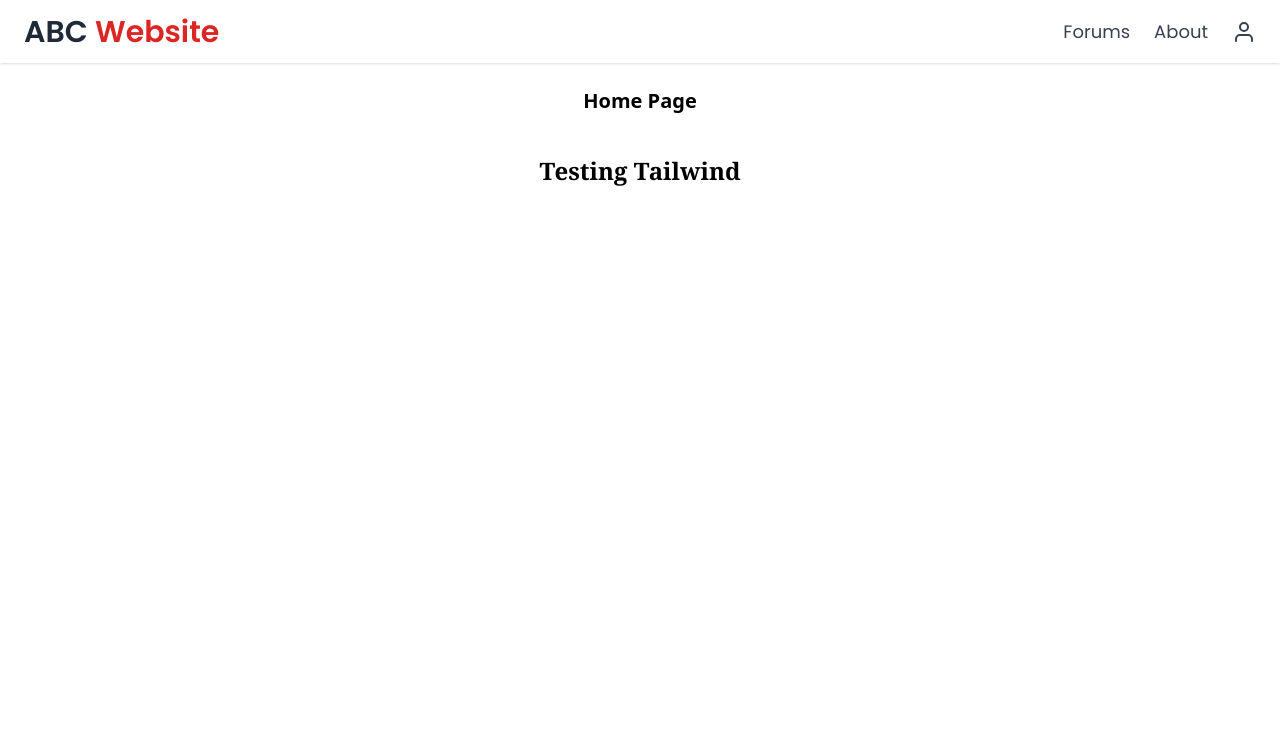
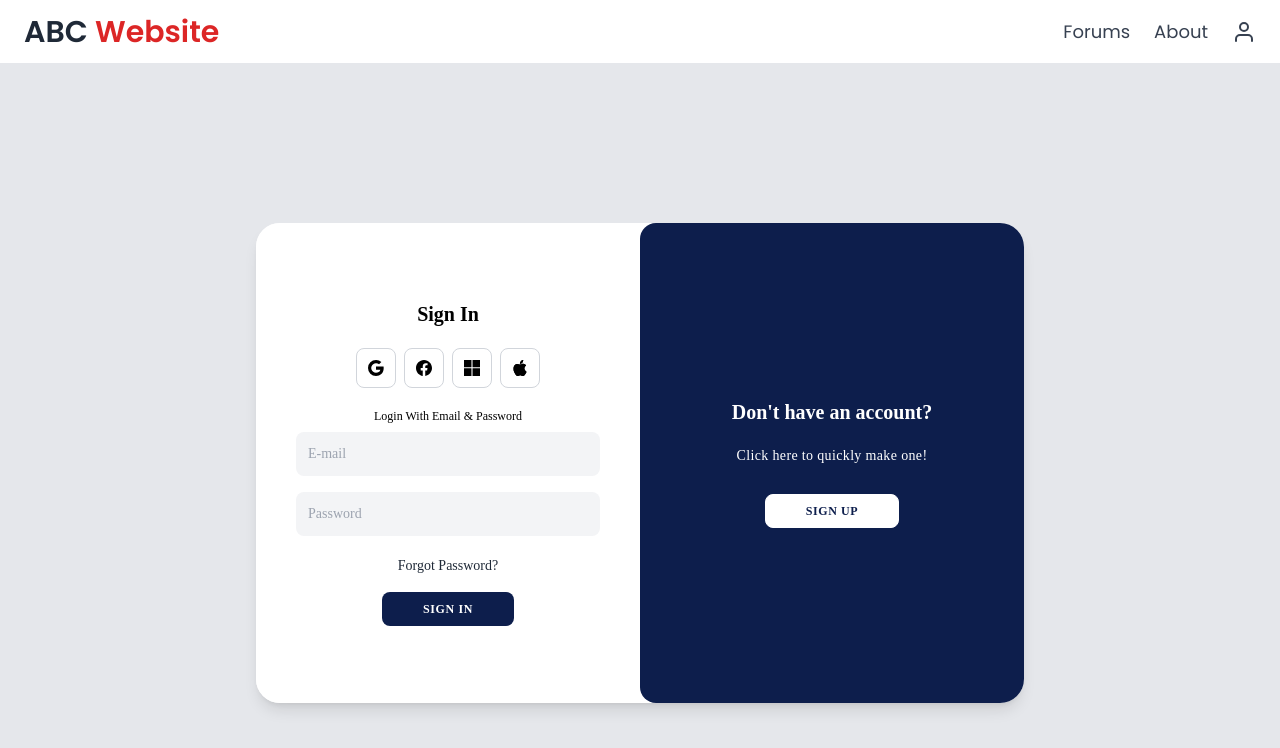
Before and after one commit to Sanaullah-Turab/Web-Based-Discussion-Forum, a React (Vite) app: page / in a window 1280 px wide. Shown: the top 748 px of the page. Built offline with nearby package versions, Linux system fonts and the light colour scheme.

Commit message:
add login and signup

```diff
--- a/src/App.jsx
+++ b/src/App.jsx
@@ -10,9 +10,9 @@ function App() {
     <Router>
       <Navbar />
       <Routes>
-        <Route path="/" element={<Home />} />
+        <Route path="/" element={<Login />} />
         <Route path="/forums" element={<Forums />} />
-        <Route path="/login" element={<Login />} />
+        <Route path="/home" element={<Home />} />
         <Route path="/signup" element={<Signup />} />
       </Routes>
     </Router>
--- a/src/pages/Login.jsx
+++ b/src/pages/Login.jsx
@@ -1,4 +1,190 @@
+import React, { useState } from "react";
+import { BsGoogle, BsFacebook, BsMicrosoft, BsApple } from "react-icons/bs"; // You'll need to install react-icons
+
 const Login = () => {
-    return <div className="text-center text-xl font-bold p-6">Login Page</div>;
+  const [isActive, setIsActive] = useState(false);
+
+  const handleRegisterClick = () => {
+    setIsActive(true);
   };
-  export default Login;
+
+  const handleLoginClick = () => {
+    setIsActive(false);
+  };
+
+  const handleSignIn = (e) => {
+    e.preventDefault();
+    window.location.href = "amazon.html"; // Redirect to amazon.html
+  };
+
+  return (
+    <div className="flex items-center justify-center min-h-screen bg-gray-200 font-['Montserrat']">
+      <div
+        className={`relative overflow-hidden w-full max-w-3xl min-h-[480px] bg-white rounded-3xl shadow-lg ${
+          isActive ? "active" : ""
+        }`}
+      >
+        {/* Sign Up Form */}
+        <div
+          className={`absolute top-0 h-full transition-all duration-600 ease-in-out w-1/2 left-0 opacity-0 z-10
+          ${isActive ? "translate-x-full opacity-100 z-50" : ""}`}
+        >
+          <form className="flex flex-col items-center justify-center h-full px-10 bg-white">
+            <h1 className="text-xl font-bold">Create Account</h1>
+            <div className="flex my-5">
+              <a
+                href="#"
+                className="inline-flex justify-center items-center m-0 mx-1 w-10 h-10 border border-gray-300 rounded-[20%] transition-opacity duration-500 hover:opacity-50"
+              >
+                <BsGoogle />
+              </a>
+              <a
+                href="#"
+                className="inline-flex justify-center items-center m-0 mx-1 w-10 h-10 border border-gray-300 rounded-[20%] transition-opacity duration-500 hover:opacity-50"
+              >
+                <BsFacebook />
+              </a>
+              <a
+                href="#"
+                className="inline-flex justify-center items-center m-0 mx-1 w-10 h-10 border border-gray-300 rounded-[20%] transition-opacity duration-500 hover:opacity-50"
+              >
+                <BsMicrosoft />
+              </a>
+              <a
+                href="#"
+                className="inline-flex justify-center items-center m-0 mx-1 w-10 h-10 border border-gray-300 rounded-[20%] transition-opacity duration-500 hover:opacity-50"
+              >
+                <BsApple />
+              </a>
+            </div>
+            <span className="text-xs">Register with E-mail</span>
+            <input
+              type="text"
+              placeholder="Name"
+              className="w-full p-3 my-2 text-sm bg-gray-100 border-none rounded-lg outline-none"
+            />
+            <input
+              type="email"
+              placeholder="E-mail"
+              className="w-full p-3 my-2 text-sm bg-gray-100 border-none rounded-lg outline-none"
+            />
+            <input
+              type="password"
+              placeholder="Password"
+              className="w-full p-3 my-2 text-sm bg-gray-100 border-none rounded-lg outline-none"
+            />
+            <button className="px-10 py-2 mt-2 text-xs font-semibold tracking-wider text-white uppercase bg-[#0d1e4c] rounded-lg cursor-pointer border border-transparent">
+              Sign Up
+            </button>
+          </form>
+        </div>
+
+        {/* Sign In Form */}
+        <div
+          className={`absolute top-0 left-0 w-1/2 h-full z-20 transition-all duration-600 ease-in-out
+          ${isActive ? "translate-x-full" : ""}`}
+        >
+          <form className="flex flex-col items-center justify-center h-full px-10 bg-white">
+            <h1 className="text-xl font-bold">Sign In</h1>
+            <div className="flex my-5">
+              <a
+                href="#"
+                className="inline-flex justify-center items-center m-0 mx-1 w-10 h-10 border border-gray-300 rounded-[20%] transition-opacity duration-500 hover:opacity-50"
+              >
+                <BsGoogle />
+              </a>
+              <a
+                href="#"
+                className="inline-flex justify-center items-center m-0 mx-1 w-10 h-10 border border-gray-300 rounded-[20%] transition-opacity duration-500 hover:opacity-50"
+              >
+                <BsFacebook />
+              </a>
+              <a
+                href="#"
+                className="inline-flex justify-center items-center m-0 mx-1 w-10 h-10 border border-gray-300 rounded-[20%] transition-opacity duration-500 hover:opacity-50"
+              >
+                <BsMicrosoft />
+              </a>
+              <a
+                href="#"
+                className="inline-flex justify-center items-center m-0 mx-1 w-10 h-10 border border-gray-300 rounded-[20%] transition-opacity duration-500 hover:opacity-50"
+              >
+                <BsApple />
+              </a>
+            </div>
+            <span className="text-xs">Login With Email & Password</span>
+            <input
+              type="email"
+              placeholder="E-mail"
+              className="w-full p-3 my-2 text-sm bg-gray-100 border-none rounded-lg outline-none"
+            />
+            <input
+              type="password"
+              placeholder="Password"
+              className="w-full p-3 my-2 text-sm bg-gray-100 border-none rounded-lg outline-none"
+            />
+            <a
+              href="#"
+              className="mt-3 mb-2 text-sm text-gray-800 no-underline"
+            >
+              Forgot Password?
+            </a>
+            <button
+              onClick={handleSignIn}
+              className="px-10 py-2 mt-2 text-xs font-semibold tracking-wider text-white uppercase bg-[#0d1e4c] rounded-lg cursor-pointer border border-transparent"
+            >
+              Sign In
+            </button>
+          </form>
+        </div>
+
+        {/* Toggle Container */}
+        <div
+          className={`absolute top-0 left-1/2 w-1/2 h-full overflow-hidden transition-all duration-600 ease-in-out z-[1000] rounded-2xl
+          ${isActive ? "-translate-x-full" : ""}`}
+        >
+          <div
+            className={`bg-[#0d1e4c] text-white relative left-[-100%] h-full w-[200%] transition-all duration-600 ease-in-out
+            ${isActive ? "translate-x-1/2" : "translate-x-0"}`}
+          >
+            {/* Toggle Left Panel */}
+            <div
+              className={`absolute w-1/2 h-full flex flex-col items-center justify-center px-8 text-center top-0 transition-all duration-600 ease-in-out
+              ${isActive ? "translate-x-0" : "-translate-x-[200%]"}`}
+            >
+              <h1 className="text-xl font-bold">Already have an account?</h1>
+              <p className="text-sm leading-5 tracking-wide my-5">
+                Click here to sign in with ID & Password
+              </p>
+              <button
+                onClick={handleLoginClick}
+                className="px-10 py-2 mt-2 text-xs font-semibold tracking-wider text-[#0d1e4c] bg-white uppercase rounded-lg cursor-pointer border border-white"
+              >
+                Sign In
+              </button>
+            </div>
+
+            {/* Toggle Right Panel */}
+            <div
+              className={`absolute right-0 w-1/2 h-full flex flex-col items-center justify-center px-8 text-center top-0 transition-all duration-600 ease-in-out
+              ${isActive ? "translate-x-0" : ""}`}
+            >
+              <h1 className="text-xl font-bold">Don't have an account?</h1>
+              <p className="text-sm leading-5 tracking-wide my-5">
+                Click here to quickly make one!
+              </p>
+              <button
+                onClick={handleRegisterClick}
+                className="px-10 py-2 mt-2 text-xs font-semibold tracking-wider text-[#0d1e4c] bg-white uppercase rounded-lg cursor-pointer border border-white"
+              >
+                Sign Up
+              </button>
+            </div>
+          </div>
+        </div>
+      </div>
+    </div>
+  );
+};
+
+export default Login;
```
